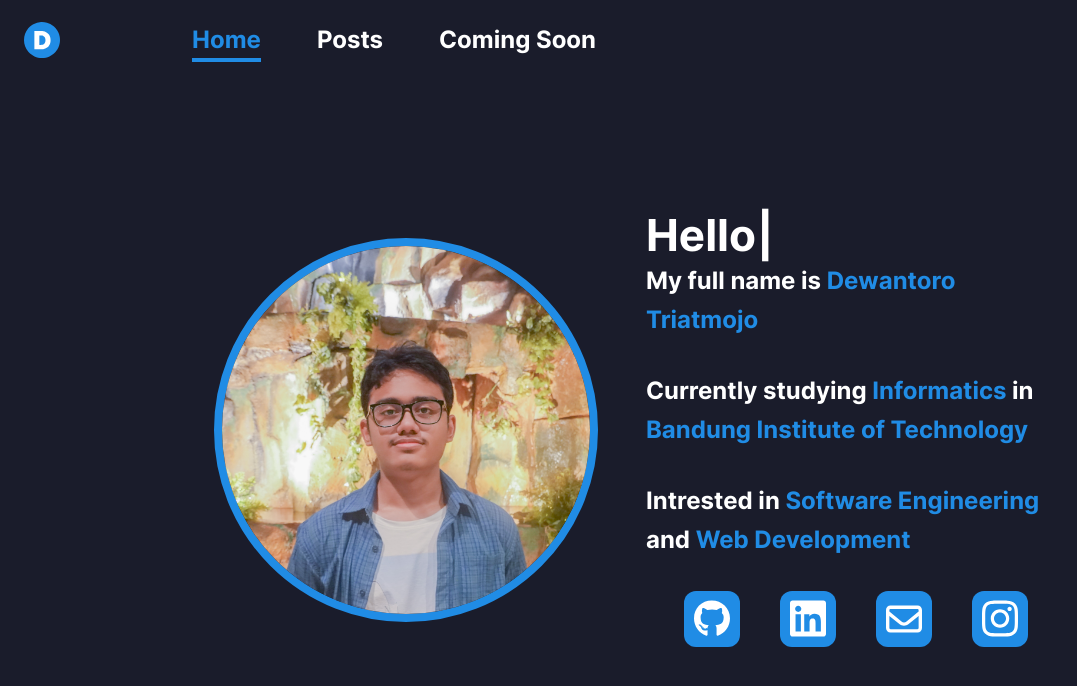
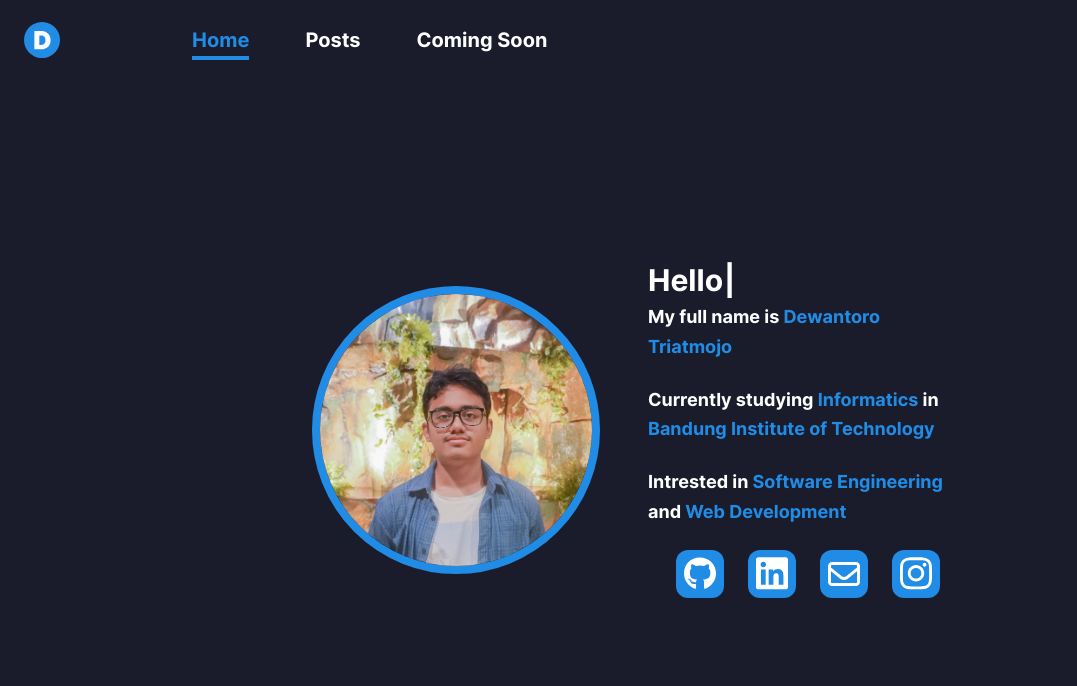
Before and after one commit to dewodt/dewodt-website, a Next.js app: page / in a window 1280 px wide. Shown: the top 686 px of the page, without its empty margins (0-1077 px from the left). Built offline with nearby package versions, Linux system fonts and the light colour scheme.

Commit message:
Fixed some viewport bug (turned into 2xl

```diff
--- a/components/contactbutton.tsx
+++ b/components/contactbutton.tsx
@@ -29,12 +29,12 @@ export default function ContactButton() {
   ];
 
   return (
-    <div className="flex flex-row justify-center gap-x-6 lg:gap-x-10">
+    <div className="flex flex-row justify-center gap-x-6 2xl:gap-x-10">
       {itemObj.map((item, index) => (
         <Link key={index} href={item.link}>
-          <button className="group flex h-12 w-12 items-center justify-center rounded-xl bg-[#208ce5] duration-300 hover:-translate-y-1 hover:scale-110 hover:bg-[white] lg:h-14 lg:w-14">
+          <button className="group flex h-12 w-12 items-center justify-center rounded-xl bg-[#208ce5] duration-300 hover:-translate-y-1 hover:scale-110 hover:bg-[white] 2xl:h-14 2xl:w-14">
             <svg
-              className="w-8 fill-[white] group-hover:fill-[#208ce5] lg:w-9"
+              className="w-8 fill-[white] group-hover:fill-[#208ce5] 2xl:w-9"
               xmlns="http://www.w3.org/2000/svg"
               viewBox={item.viewBox}
             >
--- a/components/item.tsx
+++ b/components/item.tsx
@@ -11,7 +11,7 @@ export default function Item({ url, page, onPage }: typeItem) {
   const notOnPageStyle = "text-white";
 
   return (
-    <li className="list-none text-lg font-bold md:text-xl lg:text-2xl">
+    <li className="list-none text-lg font-bold md:text-xl 2xl:text-2xl">
       <Link
         className={page === onPage ? onPageStyle : notOnPageStyle}
         href={url}
--- a/components/profile.tsx
+++ b/components/profile.tsx
@@ -2,8 +2,8 @@ import Typewriter from "typewriter-effect";
 
 export default function Profile() {
   return (
-    <div className="w-full max-w-xs text-center text-lg font-bold leading-relaxed sm:text-left md:max-w-[320px] lg:max-w-[420px] lg:text-2xl lg:leading-relaxed">
-      <div className="text-3xl md:mb-1 lg:text-[2.75rem] lg:leading-none">
+    <div className="w-full max-w-xs text-center text-lg font-bold leading-relaxed sm:text-left md:max-w-[320px] 2xl:max-w-[420px] 2xl:text-2xl 2xl:leading-relaxed">
+      <div className="text-3xl md:mb-1 2xl:text-[2.75rem] 2xl:leading-none">
         <Typewriter
           options={{
             autoStart: true,
@@ -19,16 +19,16 @@ export default function Profile() {
           }}
         />
       </div>
-      <div className="mb-6 lg:mb-8">
+      <div className="mb-6 2xl:mb-8">
         My full name is{" "}
         <span className="text-[#208ce5]">Dewantoro Triatmojo</span>
       </div>
-      <div className="mb-6 lg:mb-8">
+      <div className="mb-6 2xl:mb-8">
         Currently studying <span className="text-[#208ce5]">Informatics</span>{" "}
         in
         <span className="text-[#208ce5]"> Bandung Institute of Technology</span>
       </div>
-      <div className="mb-6 lg:mb-8">
+      <div className="mb-6 2xl:mb-8">
         Intrested in{" "}
         <span className="text-[#208ce5]">Software Engineering </span>and{" "}
         <span className="text-[#208ce5]">Web Development</span>
--- a/components/searchbar.tsx
+++ b/components/searchbar.tsx
@@ -11,7 +11,7 @@ export default function SearchBar({handleChange, handleReset}: props) {
           <path d="M416 208c0 45.9-14.9 88.3-40 122.7L502.6 457.4c12.5 12.5 12.5 32.8 0 45.3s-32.8 12.5-45.3 0L330.7 376c-34.4 25.2-76.8 40-122.7 40C93.1 416 0 322.9 0 208S93.1 0 208 0S416 93.1 416 208zM208 352c79.5 0 144-64.5 144-144s-64.5-144-144-144S64 128.5 64 208s64.5 144 144 144z"/>
         </svg>
       </span>
-      <input className="text-lg w-full text-[#1A1C2B] focus:outline-none sm:text-xl bg-white" placeholder="Search Posts" id="input" onChange={handleChange}/>
+      <input className="text-lg w-full text-[#1A1C2B] focus:outline-none 2xl:text-xl bg-white" placeholder="Search Posts" id="input" onChange={handleChange}/>
       <button className="h-2/3 mx-3" onClick={handleReset}>
         <svg className="h-full fill-[#1A1C2B]" xmlns="http://www.w3.org/2000/svg" viewBox="0 0 320 512">
           <path d="M310.6 150.6c12.5-12.5 12.5-32.8 0-45.3s-32.8-12.5-45.3 0L160 210.7 54.6 105.4c-12.5-12.5-32.8-12.5-45.3 0s-12.5 32.8 0 45.3L114.7 256 9.4 361.4c-12.5 12.5-12.5 32.8 0 45.3s32.8 12.5 45.3 0L160 301.3 265.4 406.6c12.5 12.5 32.8 12.5 45.3 0s12.5-32.8 0-45.3L205.3 256 310.6 150.6z"/>
--- a/pages/404.tsx
+++ b/pages/404.tsx
@@ -10,10 +10,10 @@ export default function Custom404() {
         headTag="error 404"
       />
       <div className="flex flex-col items-center justify-center h-[100vh] text-center font-bold px-3">
-        <p className="text-[#208ce5] text-3xl leading-normal lg:text-5xl lg:leading-normal">404 - Page Not Found</p>
-        <p className="text-lg leading-normal mb-4 lg:mb-6 lg:text-2xl lg:leading-normal">The page you&apos;re looking for doesn&apos;t exist</p>
+        <p className="text-[#208ce5] text-3xl leading-normal 2xl:text-5xl 2xl:leading-normal">404 - Page Not Found</p>
+        <p className="text-lg leading-normal mb-4 2xl:mb-6 2xl:text-2xl 2xl:leading-normal">The page you&apos;re looking for doesn&apos;t exist</p>
         <Link href="/">
-          <button className="text-lg text-white px-6 py-2 rounded-xl lg:px-8 lg:text-2xl bg-[#208ce5] duration-300 hover:-translate-y-1 hover:scale-110 hover:bg-[white] hover:text-[#208ce5]">Home</button>
+          <button className="text-lg text-white px-6 py-2 rounded-xl 2xl:px-8 2xl:text-2xl bg-[#208ce5] duration-300 hover:-translate-y-1 hover:scale-110 hover:bg-[white] hover:text-[#208ce5]">Home</button>
         </Link>
       </div>
     </>
--- a/pages/500.tsx
+++ b/pages/500.tsx
@@ -9,8 +9,8 @@ export default function Custom500() {
         headTag="error 500"
       />
       <div className="flex flex-col items-center justify-center h-[100vh] text-center font-bold px-3">
-        <p className="text-[#208ce5] text-3xl leading-normal lg:text-5xl lg:leading-normal">500 - Server Error</p>
-        <p className="text-lg leading-normal mb-4 lg:mb-6 lg:text-2xl lg:leading-normal">Please refresh this page!</p>
+        <p className="text-[#208ce5] text-3xl leading-normal 2xl:text-5xl 2xl:leading-normal">500 - Server Error</p>
+        <p className="text-lg leading-normal mb-4 2xl:mb-6 2xl:text-2xl 2xl:leading-normal">Please refresh this page!</p>
       </div>
     </>
   );
--- a/pages/comingsoon.tsx
+++ b/pages/comingsoon.tsx
@@ -10,7 +10,7 @@ export default function ComingSoon() {
         headTag="coming soon"
       />
       <NavBar onPage={"Coming Soon"} />
-      <div className="flex min-h-[calc(100vh-5rem)] items-center justify-center text-center text-3xl font-bold leading-normal lg:text-5xl lg:leading-normal">
+      <div className="flex min-h-[calc(100vh-5rem)] items-center justify-center text-center text-3xl font-bold leading-normal 2xl:text-5xl 2xl:leading-normal">
         <div>
           This page <span className="text-[#208ce5]">will be</span>
           <br />
--- a/pages/index.tsx
+++ b/pages/index.tsx
@@ -18,7 +18,7 @@ export default function Home() {
         <Image
           src={Photo}
           alt="Dewo"
-          className="w-64 rounded-[50%] border-8 border-solid border-[#208ce5] lg:w-96"
+          className="w-64 rounded-[50%] border-8 border-solid border-[#208ce5] md:w-72 2xl:w-96"
           priority={true}
         />
         <div className="block">
--- a/pages/posts.tsx
+++ b/pages/posts.tsx
@@ -49,7 +49,7 @@ export default function Posts({ data }: any) {
       <div className="flex min-h-[calc(100vh-5rem)] flex-col items-center pt-6 pb-12">
         <div className="mb-8 flex flex-col items-center gap-y-4">
           <SearchBar handleChange={handleChange} handleReset={handleReset} />
-          <div className="text-lg xl:text-xl font-bold text-[#208ce5]">
+          <div className="text-lg 2xl:text-xl font-bold text-[#208ce5]">
             {!isEmpty ? `${countResult} search result was found` : <br />}
           </div>
         </div>
```
Also changed, not shown: components/articlecard.tsx (+5 -5 lines).
